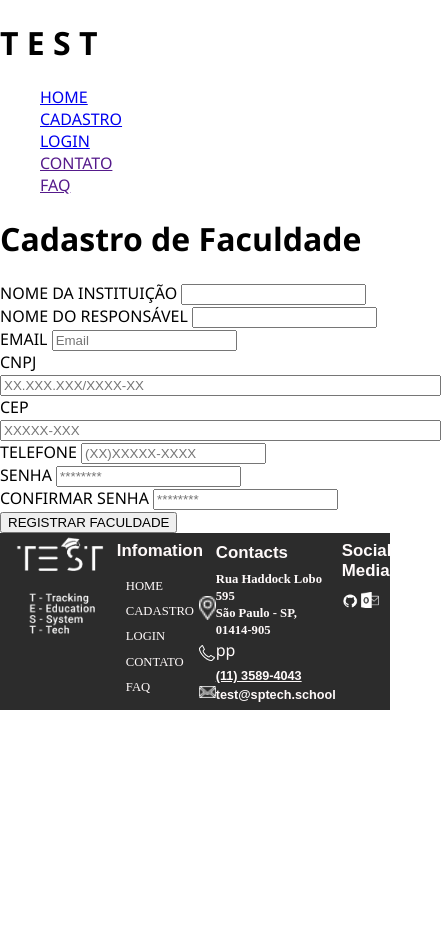
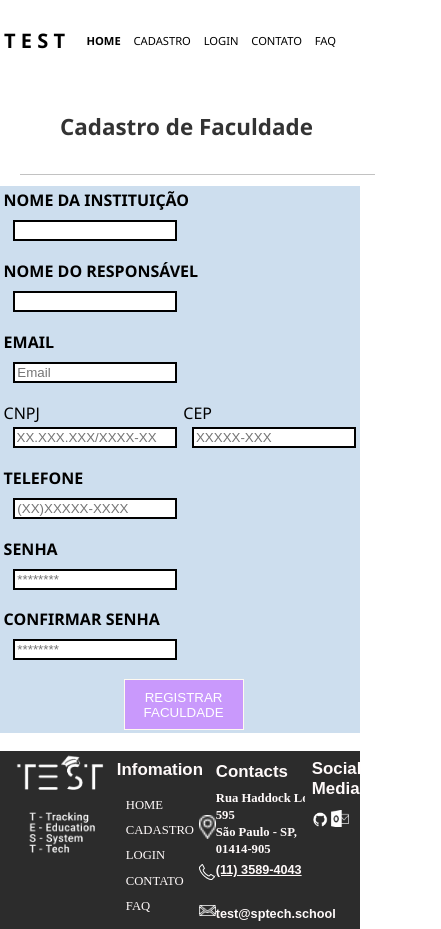
Before and after one commit to TEST-SPRINT4/site-institucional, a website: page site/site/public/cadastro_faculdade.html in a window 390 px wide. Shown: the whole page, 441 px wide, since content can reach past the window. Before the commit the page ends 844 px from the top, so only its background shows below. Drawn offline with Linux system fonts and the light colour scheme.

Commit message:
update(Responsividade e edição de Designs na aba Cadastro Faculdade)

```diff
--- a/site/site/public/cadastro_faculdade.html
+++ b/site/site/public/cadastro_faculdade.html
@@ -35,6 +35,7 @@
     </header>
     <div class="container-cadastro-faculdade">
         <h1>Cadastro de Faculdade</h1>
+        <div class="bar"></div>
         <div class="card-cadastro">
             <div class="text-field">
                 <label for="nome">NOME DA INSTITUIÇÃO</label>
@@ -81,6 +82,7 @@
             <button onclick="cadastrar()" class="botao-cadastro-user">REGISTRAR FACULDADE</button>
         </div>
     </div>
+
 <div class="Footer">
     <div class="innerFooter">
         <div class="informacoes">
@@ -118,7 +120,7 @@
                         <span>Rua Haddock Lobo 595</span>
                         <span>São Paulo - SP, 01414-905</span>
                     </div>
-                                <div class="emailTel">pp
+                    <div class="emailTel">
                     <u><span>(11) 3589-4043</span></u>
                     <span>test@sptech.school</span>
                     </div>
--- a/site/site/public/css/cadastro_faculdade.css
+++ b/site/site/public/css/cadastro_faculdade.css
@@ -1,10 +1,17 @@
+:root {
+    --altura-header: 80px;
+    --comprimento-header: 100%;
+    --tamanho-banner: calc(100vh - var(--tamanho-header) - var(--tamanho-footer) - 2px);
+    --tamanho-simulador: calc(100vh - var(--tamanho-header) - var(--tamanho-footer) - 2px);
+    --tamanho-login: calc(100vh - var(--tamanho-header) - var(--tamanho-footer) - 2px);
+    --tamanho-footer: 100%;
+}
 body {
     margin: 0;
     padding: 0;
     font-family: 'Barlow', 'Segoe UI', 'Segoe UI', Tahoma, Geneva, Verdana, sans-serif;
     background-color: white;
 }
-
 @media only screen and (min-width: 1200px) {
     .header {
         height: var(--altura-header);
@@ -217,64 +224,171 @@ body {
         justify-content: space-around
     }
 }
+@media only screen and (max-width: 500px) {
+    body{
+        max-width: 360px;
+    }
 
-@media only screen and (max-width: 430px) {
-    ul {
+    .header {
+        height: var(--altura-header);
+        width: var(--comprimento-header);
+    }
+
+    .container {
+        display: flex;
+        width: 80vw;
+        margin: auto;
+    }
+
+    .header .container {
+        width: 80vw;
+        justify-content: space-between;
+        align-items: center;
+        height: 80px;
+    }
+
+    .header a {
+        text-decoration: none;
+        color: #000000;
+    }
+
+    .agora {
+        font-weight: 800;
+    }
+
+    .navbar {
+        width: 64vw;
+        font-size: 0.7em;
+        display: flex;
+        align-items: center;
+        justify-content: space-between;
+        list-style: none;
+        color: #e3b062;
+        padding-inline-start: 0em;
+    }
+
+    .titulo {
+        color: #000000;
+        width: fit-content;
+        font-weight: 700;
+        font-size: 20px;
+        margin: -20px;
+    }
+
+    .container-cadastro-faculdade{
+        display: flex;
+        flex-direction: column;
+    }
+
+    .container-cadastro-faculdade h1{
+        color: #333333;
+        font-size: 1.4em;
+        font-style: normal;
+        font-weight: 700;
+        line-height: 64px;
+        margin-left: 60px;
+    }
+
+    .card-cadastro {
+        display: flex;
+        flex-direction: column;
+        height: fit-content;
+        background: rgba(7, 92, 171, 0.2);
+        padding: 1%;
+        margin-bottom: 5%;
+    }
+
+    .card-cadastro button{
+        margin-left: 120px;
+        height: 6vh;
+        width: 120px;
+        border: 0;
+        background-color: rgba(201, 141, 255, 0.85);
+        color: white;
+        cursor: pointer;
+        border: 1px solid floralwhite;
+    }
+
+    .text-field {
+        display: flex;
+        flex-direction: column;
+        margin-bottom: 15px;
+        width: 50vw;
+    }
+    .text-field label {
+        font-weight: bold;
+        width: max-content;
+        margin-bottom: 5px;
+    }
+    .text-especial{
+        display: flex;
+        justify-content: space-between;
+        margin-bottom: 15px;
+    }
+
+    input{
+        border: 0.2em solid #000000;
+        margin-bottom: 2%;
+        margin-left: 5%;
+        margin-top: 2%;
+        width: 40vw;
+    }
+
+    .bar {
+        width: 91vw;
+        height: 1px;
+        background: linear-gradient(0deg, rgba(0, 0, 0, 0.20) 0%, rgba(0, 0, 0, 0.20) 100%), #F2F2F2;
+        margin-bottom: 3%;
+        margin-left: 20px;
+    }
+
+     ul{
         list-style-type: none;
     }
 
-    .Footer {
+    .Footer{
         display: flex;
         justify-content: space-between;
         background-color: #2C2C2C;
     }
-
-    .innerFooter {
+    .innerFooter{
         width: 100%;
         display: flex;
         justify-content: space-between;
         background-color: #2C2C2C;
     }
-
-    .logoFooter {
+    .logoFooter{
         display: flex;
         height: fit-content;
-        flex-direction: column;
+        flex-direction:column;
         align-items: center;
     }
-
-    .logoGrande {
-        height: fit-content;
+    .logoGrande{
+        height: fit-content ;
 
     }
-
-    .logoGrande img {
+    .logoGrande img{
         width: 31vw;
     }
-
-    .logoSigla {
+    .logoSigla{
         width: 66%;
     }
-
-    .logoSigla img {
-        width: 100%;
+    .logoSigla img{
+        width:100% ;
     }
-
-    .informacoes {
+    .informacoes{
         display: flex;
         width: fit-content;
         justify-content: space-between;
     }
-
-    .informacaoContatos {
+    .informacaoContatos{
         padding-top: 1vh;
         width: fit-content;
         display: flex;
         justify-content: space-around;
 
     }
-
-    .informacao {
+    .informacao{
         height: 20vh;
         width: 20vw;
         display: flex;
@@ -282,86 +396,70 @@ body {
         color: snow;
         align-items: center;
     }
-
-    .informacao span {
-        font-family: Arial, Helvetica, sans-serif;
-        /* Roboto */
+    .informacao span{
+        font-family: Arial, Helvetica, sans-serif; /* Roboto */
         font-weight: bold;
         font-size: 2vh;
     }
-
-    .informacao ul {
+    .informacao ul{
         padding-inline-start: 0vh;
         line-height: 3vh;
         font-size: 1.5vh;
-        font-family: 'Times New Roman', Times, serif;
-        /* Roboto */
+        font-family: 'Times New Roman', Times, serif; /* Roboto */
     }
-
-    .iconContato {
+    .iconContato{
         display: flex;
         justify-content: space-between;
         /* max-height: 80vh; */
         width: 24vw;
     }
-
-    .contato {
+    .contato{
         color: snow;
     }
-
-    .contato span {
+    .contato span{
         font-family: Arial, Helvetica, sans-serif;
         font-weight: bold;
         font-size: 2vh;
     }
-
-    .separador {
-        display: none;
+    .separador{
+    display: none;
     }
-
-    .iconsEnderecoEmail {
+    .iconsEnderecoEmail{
         margin-top: 5vh;
         display: flex;
         width: fit-content;
         flex-direction: column;
         justify-content: space-around;
     }
-
-    .iconsEnderecoEmail img {
+    .iconsEnderecoEmail img{
         width: 2vh;
     }
-
-    .emailEndereco {
+    .emailEndereco{
         display: flex;
         flex-direction: column;
         justify-content: space-between;
         min-height: 15vh;
         margin-block-start: 0.5em;
     }
-
-    .endereco {
+    .endereco{
         display: flex;
         flex-direction: column;
         line-height: 2vh;
     }
-
-    .endereco span {
+    .endereco span{
         font-size: 1.5vh;
         font-family: 'Times New Roman', Times, serif;
     }
-
-    .emailTel {
+    .emailTel{
         display: flex;
         justify-content: space-between;
         flex-direction: column;
         min-height: 7.5vh;
     }
-
-    .emailTel span {
+    .emailTel span{
         font-size: 1.5vh;
     }
-
-    .social {
+    .social{
         width: 10vw;
         max-height: 8vh;
         padding: 2vw;
@@ -371,25 +469,21 @@ body {
         color: snow;
         background-color: #2C2C2C;
     }
-
-    .spanSocial {
+    .spanSocial{
         display: flex;
         justify-content: center;
         width: 12vw;
     }
-
-    .social span {
+    .social span{
         font-family: Arial, Helvetica, sans-serif;
         font-weight: bold;
         font-size: 2vh;
     }
-
-    .iconsSocial {
+    .iconsSocial{
         display: flex;
         justify-content: space-around
     }
-
-    .iconsSocial img {
+    .iconsSocial img{
         width: 2.1vh;
     }
 
--- a/site/site/public/css/login_funcFacul.css
+++ b/site/site/public/css/login_funcFacul.css
@@ -1,9 +1,3 @@
-body {
-    margin: 0;
-    padding: 0;
-    font-family: 'Barlow', 'Segoe UI', 'Segoe UI', Tahoma, Geneva, Verdana, sans-serif;
-    background-color: white;
-}
 :root {
     --altura-header: 80px;
     --comprimento-header: 100%;
@@ -12,9 +6,13 @@ body {
     --tamanho-login: calc(100vh - var(--tamanho-header) - var(--tamanho-footer) - 2px);
     --tamanho-footer: 100%;
 }
-
-@media only screen and (min-width: 1200px) {
-
+body {
+    margin: 0;
+    padding: 0;
+    font-family: 'Barlow', 'Segoe UI', 'Segoe UI', Tahoma, Geneva, Verdana, sans-serif;
+    background-color: white;
+}
+@media only screen and (min-width: 1200px){
     .header {
         height: var(--altura-header);
         width: var(--comprimento-header);
@@ -273,9 +271,7 @@ body {
             justify-content: space-around
         }
 }
-
-@media only screen and (max-width: 500px) {
-
+@media only screen and (max-width: 500px){
     .header {
         height: var(--altura-header);
         width: var(--comprimento-header);
--- a/site/site/public/footer/footer.css
+++ b/site/site/public/footer/footer.css
@@ -123,7 +123,7 @@ ul{
     justify-content: space-around
 }
 }
-@media only screen and (max-width: 430px){
+@media only screen and (max-width: 500px){
     ul{
         list-style-type: none;
     }
```
Lines whose indentation alone changed are shown as unchanged.
